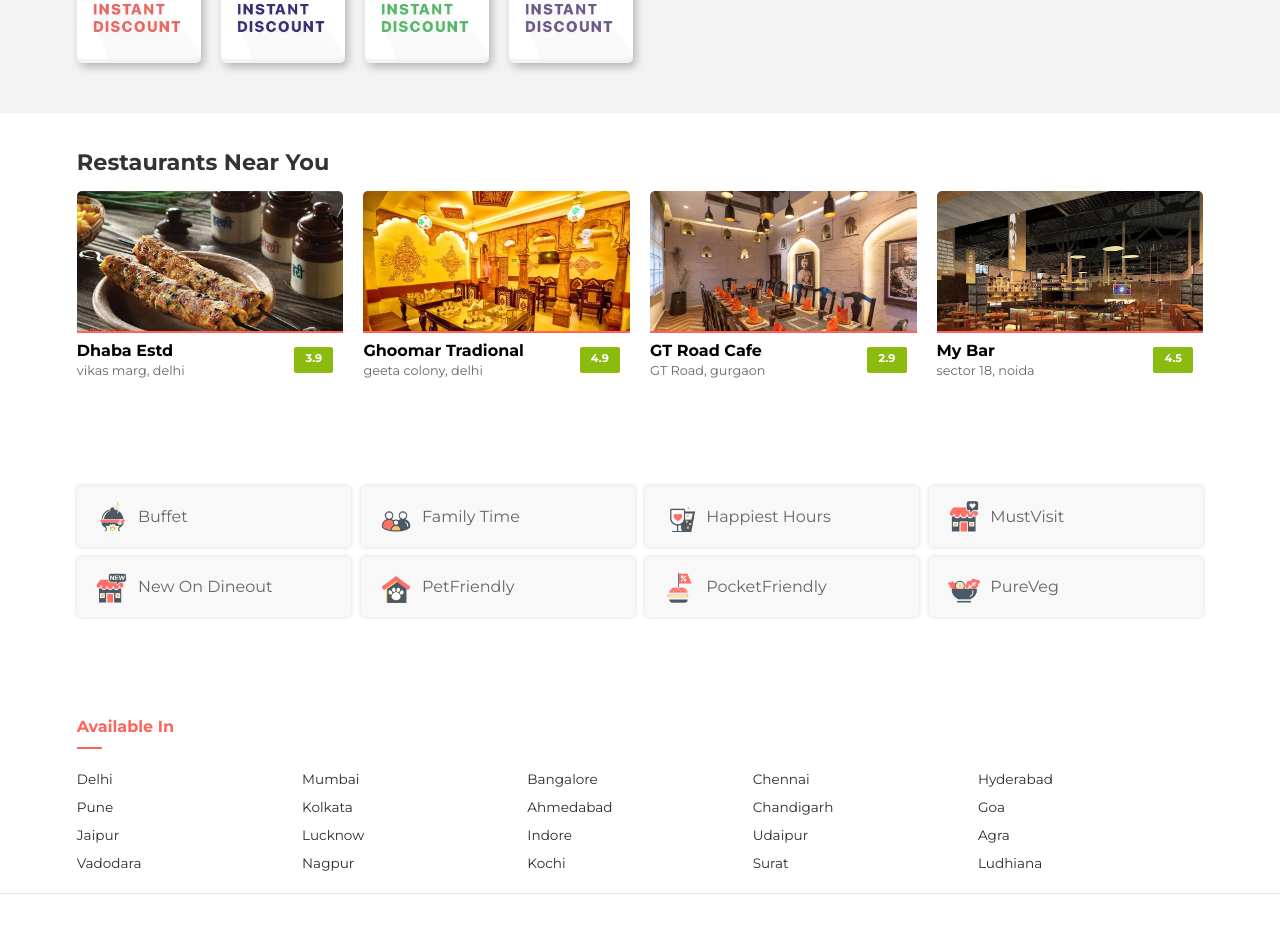
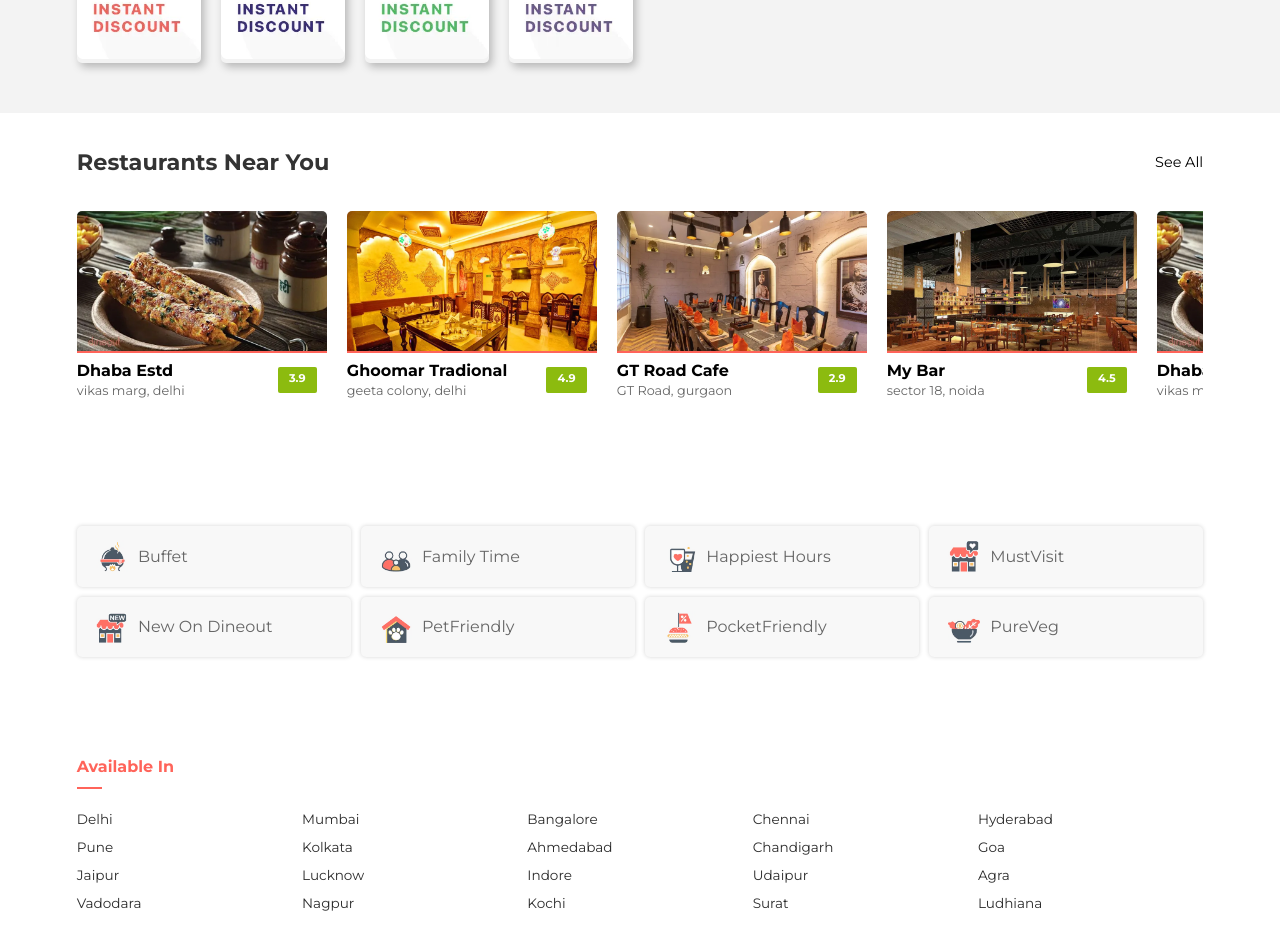
Before and after one commit to ASHUAJAX/swiggy-dineout-home, a React (Vite) app: page / in a window 1280 px wide. Shown: the part 800-1730 px from the top of the page. Built offline with nearby package versions, Linux system fonts and the light colour scheme.

Commit message:
restaurent near you carousel effect

```diff
--- a/src/components/HomeComponent/RestaurentsNearYou/RestaurentsNearYou.scss
+++ b/src/components/HomeComponent/RestaurentsNearYou/RestaurentsNearYou.scss
@@ -1,33 +1,101 @@
 @import "../../../assets/styles/scss/variables.scss";
 @import "../../../assets/styles/scss/mixins.scss";
+
 .RestaurentsNearYou {
   background-color: $white;
-  padding: 20px 0px 40px 0px;
+  padding: 20px 0 40px 0;
   margin-bottom: 20px;
+
   &_container {
     width: 88%;
     margin: auto;
-    h1 {
-      color: $txt-varient;
-      font-size: 1.4rem;
+    &_wrapper {
+      display: flex;
+      align-items: center;
+
+      h1 {
+        color: $txt-varient;
+        font-size: 1.4rem;
+      }
+
+      p {
+        flex: 1;
+        text-align: right;
+        font-size: 0.9rem;
+      }
     }
-    &_cardWrapper {
-      display: grid;
+    &_mainWrapper {
+      width: 100%;
+      margin: auto;
+      display: flex;
       align-items: center;
       justify-content: center;
-      grid-template-columns: repeat(4, 1fr);
-      gap: 20px;
+      &:hover > &_navigationIconLeft {
+        opacity: 1;
+        margin-top: 10px;
+      }
+      &:hover > &_navigationIconRight {
+        opacity: 1;
+        margin-top: 10px;
+      }
+      &_navigationIconLeft,
+      &_navigationIconRight {
+        opacity: 0;
+        width: 0px;
+        z-index: 1;
+        transition: 0.4s;
+        button {
+          @include flex-center;
+          height: 40px;
+          width: 40px;
+          border-radius: 40px;
+          padding: 0px;
+          background-color: rgba(255, 255, 255, 0.808);
+          color: $primary-color;
+          border: none;
+          box-shadow: 3px 4px 8px 0 rgba(0, 0, 0, 0.25);
+          transition: 0.5s;
+          cursor: pointer;
+          &:hover {
+            padding-right: 10px;
+          }
+        }
+      }
+
+      &_navigationIconRight {
+        button {
+          margin-left: -41px;
+          &:hover {
+            padding-left: 14px;
+          }
+        }
+      }
+
+      &_cardWrapper {
+        display: flex; /* Use flex for horizontal alignment */
+        overflow-x: auto; /* Allow horizontal scrolling */
+        scroll-behavior: smooth; /* Smooth scrolling */
+        gap: 20px; /* Gap between cards */
+        padding: 20px 0; /* Padding around the card wrapper */
+
+        &::-webkit-scrollbar {
+          display: none; /* Hide scrollbar for a cleaner look */
+        }
+      }
     }
   }
 }
+
 .RestaurentsNearYouCard {
-  flex: 1;
-  transition: all 0.3s ;
+  flex: 0 0 250px; /* Set fixed width for the cards */
+  transition: all 0.3s;
   padding-bottom: 40px;
   cursor: pointer;
+
   &:hover {
     box-shadow: 4px 4px 10px 0 rgba(59, 59, 59, 0.1);
   }
+
   &_image {
     width: 100%;
     height: 140px;
@@ -36,32 +104,39 @@
     border-top-left-radius: 5px;
     border-top-right-radius: 5px;
     border-bottom: 2px solid $primary-color;
-    transition: background-size 0.4s ease; // Add transition for smooth effect
+    transition: background-size 0.4s ease;
+
     &:hover {
       background-size: 110% !important;
       cursor: pointer;
     }
   }
+
   &_info {
     display: flex;
     align-items: center;
+
     &_left {
       flex: 1;
       line-height: 4px;
+
       &_name {
         font-size: 1rem;
         font-family: inherit;
         font-weight: 600;
         color: inherit;
       }
+
       &_location {
         font-size: 0.8rem;
         color: #666;
         font-weight: 500;
       }
     }
+
     &_right {
       margin-right: 10px;
+
       &_rating {
         border-radius: 2px;
         font-size: 0.7rem;
@@ -76,19 +151,3 @@
     }
   }
 }
-
-@media (min-width:820px) and (max-width:1100px){
-  .RestaurentsNearYou_container_cardWrapper{
-    grid-template-columns: repeat(3, 1fr);
-  }
-}
-@media (min-width:550px) and (max-width:820px){
-  .RestaurentsNearYou_container_cardWrapper{
-    grid-template-columns: repeat(2, 1fr);
-  }
-}
-@media (min-width:0px) and (max-width:550px){
-  .RestaurentsNearYou_container_cardWrapper{
-    grid-template-columns: repeat(1, 1fr);
-  }
-}
--- a/src/components/HomeComponent/RestaurentsNearYou/index.tsx
+++ b/src/components/HomeComponent/RestaurentsNearYou/index.tsx
@@ -1,18 +1,55 @@
 import "./RestaurentsNearYou.scss";
 import RestaurentsNearYouCard from "./RestaurentsNearYouCard";
+import { useRef } from "react";
 // @ts-ignore
 import restaurentsNearYouData from "./restaurentsNearYouData.js";
+import ArrowForwardIcon from '@mui/icons-material/ArrowForward';
+import ArrowBackIcon from '@mui/icons-material/ArrowBack';
 
 function RestaurentsNearYou() {
+  const cardWrapperRef = useRef<HTMLDivElement>(null);
+
+  const scrollLeft = () => {
+    if (cardWrapperRef.current) {
+      cardWrapperRef.current.scrollLeft -= 270; // Adjust the scroll amount as needed
+    }
+  };
+
+  const scrollRight = () => {
+    if (cardWrapperRef.current) {
+      cardWrapperRef.current.scrollLeft += 270; // Adjust the scroll amount as needed
+    }
+  };
+
   return (
     <div className="RestaurentsNearYou">
       <div className="RestaurentsNearYou_container">
-        <h1>Restaurants Near You</h1>
-        <div className="RestaurentsNearYou_container_cardWrapper">
-          {restaurentsNearYouData.map((elm:any, index:any) => {
-            return <RestaurentsNearYouCard key={index} data={elm} />;
-          })}
+        <div className="RestaurentsNearYou_container_wrapper">
+          <h1>Restaurants Near You</h1>
+          <p>See All</p>
         </div>
+
+
+
+        <div className="RestaurentsNearYou_container_mainWrapper">
+          <div className="RestaurentsNearYou_container_mainWrapper_navigationIconLeft">
+          <button  onClick={scrollLeft}><ArrowBackIcon/></button>
+          </div>
+
+          <div
+            className="RestaurentsNearYou_container_mainWrapper_cardWrapper"
+            ref={cardWrapperRef}
+          >
+            {restaurentsNearYouData.map((elm: any, index: any) => {
+              return <RestaurentsNearYouCard key={index} data={elm} />;
+            })}
+
+          </div>
+          <div className="RestaurentsNearYou_container_mainWrapper_navigationIconRight">
+          <button  onClick={scrollRight}><ArrowForwardIcon/></button>
+          </div>
+          </div>
+
       </div>
     </div>
   );
--- a/src/components/HomeComponent/RestaurentsNearYou/restaurentsNearYouData.js
+++ b/src/components/HomeComponent/RestaurentsNearYou/restaurentsNearYouData.js
@@ -27,6 +27,30 @@
     rating: "4.5",
     image: mybar,
   },
+  {
+    name: "Dhaba Estd",
+    location: "vikas marg, delhi",
+    rating: "3.9",
+    image: dhabaEstd,
+  },
+  {
+    name: "Ghoomar Tradional",
+    location: "geeta colony, delhi",
+    rating: "4.9",
+    image: ghoomarTradional,
+  },
+  {
+    name: "GT Road Cafe",
+    location: "GT Road, gurgaon",
+    rating: "2.9",
+    image: gtRoad,
+  },
+  {
+    name: "My Bar",
+    location: "sector 18, noida",
+    rating: "4.5",
+    image: mybar,
+  },
 ];
 
 export default restaurentsNearYouData;
```
